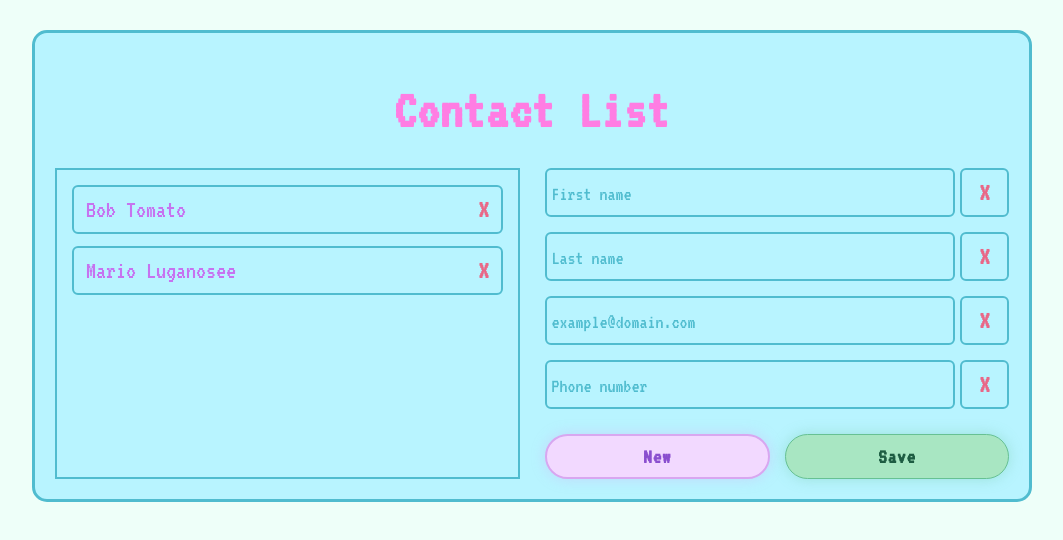
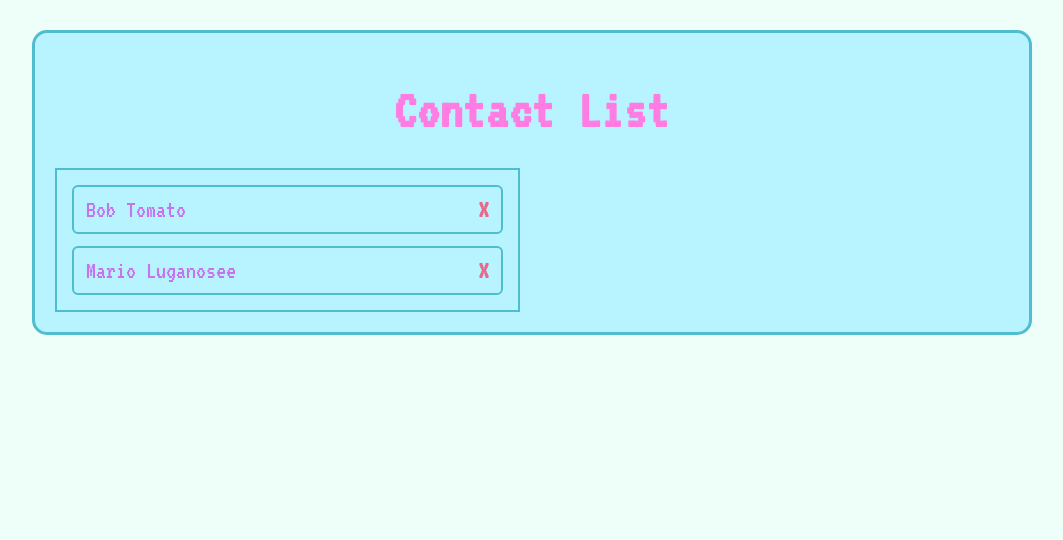
Before and after one commit to ostyyy/Contact-List-classes, a React (Vite) app: page / in a window 1280 px wide. Shown: the top 540 px of the page, without its empty margins (108-1171 px from the left). Built offline with nearby package versions, Linux system fonts and the light colour scheme; data requests are answered from the project's data file.

Commit message:
add Formik and Yup validation

```diff
--- a/package.json
+++ b/package.json
@@ -13,12 +13,14 @@
         "@redux-devtools/extension": "^4.0.0",
         "@reduxjs/toolkit": "^2.13.0",
         "axios": "^1.20.0",
+        "formik": "^2.4.9",
         "nanoid": "^6.0.0",
         "react": "^19.2.7",
         "react-dom": "^19.2.7",
         "react-redux": "^9.3.0",
         "redux": "^5.0.1",
-        "redux-logger": "^3.0.6"
+        "redux-logger": "^3.0.6",
+        "yup": "^1.7.1"
     },
     "devDependencies": {
         "@eslint/js": "^10.0.1",
--- a/src/components/ContactForm/ContactForm.jsx
+++ b/src/components/ContactForm/ContactForm.jsx
@@ -1,12 +1,15 @@
-import { useState } from 'react';
+// import { useState } from 'react';
 import { useDispatch, useSelector } from 'react-redux';
+import { Formik } from 'formik';
+import * as Yup from 'yup';
 
 import {
     addContact,
     updateContact,
-    deleteContact,
+    // deleteContact,
     deselectContact,
 } from '../../store/slices/contactSlice';
+import { PHONE_REGEX } from '../../constants/constants';
 
 import './ContactForm.css';
 
@@ -15,120 +18,150 @@ function ContactForm() {
         (state) => state.contactList.selectedContact,
     );
 
-    const [contactForEdit, setContactForEdit] = useState({
-        ...selectedContact,
-    });
+    // const [contactForEdit, setContactForEdit] = useState({
+    //     ...selectedContact,
+    // });
 
-    const [prevSelectedContact, setPrevSelectedContact] =
-        useState(selectedContact);
+    // const [prevSelectedContact, setPrevSelectedContact] =
+    //     useState(selectedContact);
 
-    if (selectedContact !== prevSelectedContact) {
-        setPrevSelectedContact(selectedContact);
-        setContactForEdit({ ...selectedContact });
-    }
+    // if (selectedContact !== prevSelectedContact) {
+    //     setPrevSelectedContact(selectedContact);
+    //     setContactForEdit({ ...selectedContact });
+    // }
 
     const dispatch = useDispatch();
 
-    const handleInputChange = (event) => {
-        const { name, value } = event.target;
-        setContactForEdit((prev) => ({
-            ...prev,
-            [name]: value,
-        }));
-    };
+    // const handleInputChange = (event) => {
+    //     const { name, value } = event.target;
+    //     setContactForEdit((prev) => ({
+    //         ...prev,
+    //         [name]: value,
+    //     }));
+    // };
 
-    const handleInputClear = (event) => {
-        const field = event.target.previousSibling;
+    // const handleInputClear = (event) => {
+    //     const field = event.target.previousSibling;
 
-        setContactForEdit((prev) => ({
-            ...prev,
-            [field.name]: '',
-        }));
-    };
+    //     setContactForEdit((prev) => ({
+    //         ...prev,
+    //         [field.name]: '',
+    //     }));
+    // };
 
-    const handleSubmit = (event) => {
-        event.preventDefault();
+    // const handleSubmit = (event) => {
+    //     event.preventDefault();
 
-        if (contactForEdit.id) {
-            dispatch(updateContact(contactForEdit));
+    //     if (contactForEdit.id) {
+    //         dispatch(updateContact(contactForEdit));
+    //     } else {
+    //         dispatch(addContact(contactForEdit));
+    //         dispatch(deselectContact());
+    //     }
+    // };
+
+    const handleSubmit = (values) => {
+        if (values.id) {
+            dispatch(updateContact(values));
         } else {
-            dispatch(addContact(contactForEdit));
+            dispatch(addContact(values));
             dispatch(deselectContact());
         }
     };
 
-    const handleDelete = () => {
-        dispatch(deleteContact(contactForEdit.id));
-    };
-    const handleReset = () => {
-        dispatch(deselectContact());
-    };
+    // const handleDelete = () => {
+    //     dispatch(deleteContact(contactForEdit.id));
+    // };
 
-    return (
-        <form className="contact-form" onSubmit={handleSubmit}>
-            <div className="input-block">
-                <input
-                    type="text"
-                    placeholder="First name"
-                    name="firstName"
-                    value={contactForEdit.firstName}
-                    onChange={handleInputChange}
-                />
-                <span onClick={handleInputClear}>X</span>
-            </div>
+    // const handleReset = () => {
+    //     dispatch(deselectContact());
+    // };
 
-            <div className="input-block">
-                <input
-                    type="text"
-                    placeholder="Last name"
-                    name="lastName"
-                    value={contactForEdit.lastName}
-                    onChange={handleInputChange}
-                />
-                <span onClick={handleInputClear}>X</span>
-            </div>
+    // return (
+    //     <form className="contact-form" onSubmit={handleSubmit}>
+    //         <div className="input-block">
+    //             <input
+    //                 type="text"
+    //                 placeholder="First name"
+    //                 name="firstName"
+    //                 value={contactForEdit.firstName}
+    //                 onChange={handleInputChange}
+    //             />
+    //             <span onClick={handleInputClear}>X</span>
+    //         </div>
 
-            <div className="input-block">
-                <input
-                    type="email"
-                    placeholder="example@domain.com"
-                    name="email"
-                    value={contactForEdit.email}
-                    onChange={handleInputChange}
-                />
-                <span onClick={handleInputClear}>X</span>
-            </div>
+    //         <div className="input-block">
+    //             <input
+    //                 type="text"
+    //                 placeholder="Last name"
+    //                 name="lastName"
+    //                 value={contactForEdit.lastName}
+    //                 onChange={handleInputChange}
+    //             />
+    //             <span onClick={handleInputClear}>X</span>
+    //         </div>
 
-            <div className="input-block">
-                <input
-                    type="tel"
-                    placeholder="Phone number"
-                    name="phone"
-                    value={contactForEdit.phone}
-                    onChange={handleInputChange}
-                />
-                <span onClick={handleInputClear}>X</span>
-            </div>
+    //         <div className="input-block">
+    //             <input
+    //                 type="email"
+    //                 placeholder="example@domain.com"
+    //                 name="email"
+    //                 value={contactForEdit.email}
+    //                 onChange={handleInputChange}
+    //             />
+    //             <span onClick={handleInputClear}>X</span>
+    //         </div>
 
-            <div className="button-block">
-                <button className="new-btn" type="button" onClick={handleReset}>
-                    New
-                </button>
-                <button className="save-btn" type="submit">
-                    Save
-                </button>
-                {contactForEdit.id && (
-                    <button
-                        className="delete-form-btn"
-                        type="button"
-                        onClick={handleDelete}
-                    >
-                        Delete
-                    </button>
-                )}
-            </div>
-        </form>
-    );
+    //         <div className="input-block">
+    //             <input
+    //                 type="tel"
+    //                 placeholder="Phone number"
+    //                 name="phone"
+    //                 value={contactForEdit.phone}
+    //                 onChange={handleInputChange}
+    //             />
+    //             <span onClick={handleInputClear}>X</span>
+    //         </div>
+
+    //         <div className="button-block">
+    //             <button className="new-btn" type="button" onClick={handleReset}>
+    //                 New
+    //             </button>
+    //             <button className="save-btn" type="submit">
+    //                 Save
+    //             </button>
+    //             {contactForEdit.id && (
+    //                 <button
+    //                     className="delete-form-btn"
+    //                     type="button"
+    //                     onClick={handleDelete}
+    //                 >
+    //                     Delete
+    //                 </button>
+    //             )}
+    //         </div>
+    //     </form>
+    // );
+    <Formik
+        initialValues={selectedContact}
+        onSubmit={handleSubmit}
+        enableReinitialize={true}
+        validationSchema={Yup.object({
+            firstName: Yup.string().max(60, 'Too Long!'),
+            lastName: Yup.string().max(60, 'Too Long!'),
+
+            email: Yup.string().email('Oh-Oh! Invalid email address.'),
+            phone: Yup.string().matches(
+                PHONE_REGEX,
+                'Oh-Oh! Invalid phone number.',
+                { excludeEmptyString: true },
+            ),
+        })}
+    >
+        {() => {}}
+    </Formik>;
 }
 
 export default ContactForm;
+
+// [ enableReinitialize?: boolean ] --> whether Formik should reset the form if initialValues changes
--- a/src/components/ContactItem/ContactItem.jsx
+++ b/src/components/ContactItem/ContactItem.jsx
@@ -17,11 +17,14 @@ function ContactItem({ contact }) {
         dispatch(selectContact(contact));
     };
 
+    const fullName = [contact.firstName, contact.lastName]
+        .filter(Boolean)
+        .join(' ');
+    const displayName = fullName || contact.phone || contact.email || 'Unknown';
+
     return (
         <li className="contact-item" onDoubleClick={handleContactSelect}>
-            <p>
-                {contact.firstName} {contact.lastName}
-            </p>
+            <p>{displayName}</p>
             <span className="delete-btn" onClick={handleContactDelete}>
                 X
             </span>
--- a/src/constants/constants.js
+++ b/src/constants/constants.js
@@ -1,3 +1,5 @@
 export const BASE_URL = 'http://localhost:5000';
 
 export const CONTACT_SLICE_NAME = 'contacts';
+
+export const PHONE_REGEX = /^\(?([0-9]{3})\)?[-. ]?([0-9]{3})[-. ]?([0-9]{4})$/;
```
Also changed, not shown: 1 other file (tests, documents, lock files or other folders).
